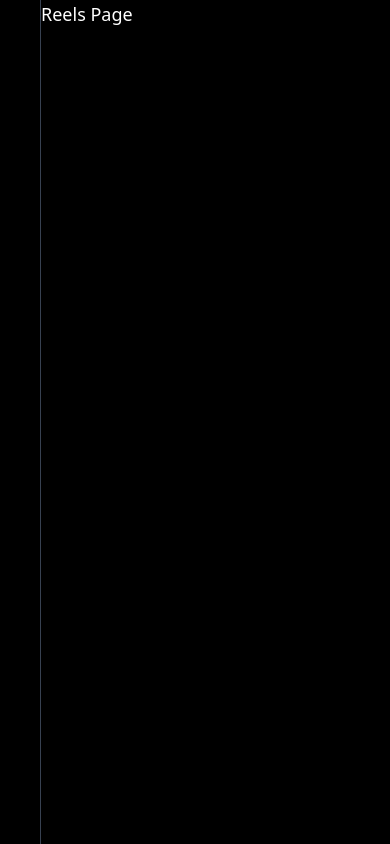
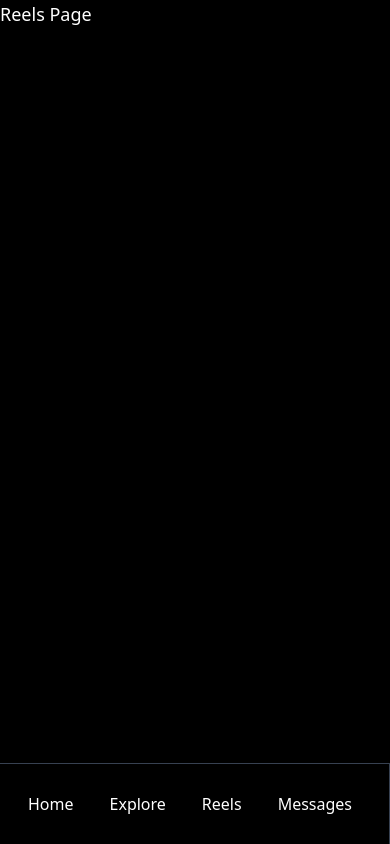
Before and after one commit to talhashah-dev/instagram-clone, a Next.js app: page /reels in a window 390 px wide. Built offline with nearby package versions, Linux system fonts and the light colour scheme.

Commit message:
responsive sidebar

```diff
--- a/src/components/Navbar.js
+++ b/src/components/Navbar.js
@@ -8,66 +8,81 @@ const Navbar = () => {
       id: 1,
       title: "Home",
       path: "/",
+      mobileHide: false,
     },
     {
       id: 3,
       title: "Explore",
       path: "/explore",
+      mobileHide: false,
     },
     {
       id: 4,
       title: "Reels",
       path: "/reels",
+      mobileHide: false,
     },
     {
       id: 5,
       title: "Messages",
       path: "/messages",
+      mobileHide: true,
     },
     {
       id: 7,
       title: "Profile",
       path: "/profile",
-    }
+    },
   ];
 
   const actionBtns = [
     {
       id: 1,
       title: "Create",
-      act: () => alert("create function")
+      act: () => alert("create function"),
+      mobileHide: false,
     },
     {
       id: 2,
       title: "Search",
-      act: () => alert("search function")
+      act: () => alert("search function"),
+      mobileHide: true,
     },
     {
       id: 3,
       title: "Menu",
-      act: () => alert("menu modal")
-    }
+      act: () => alert("menu modal"),
+      mobileHide: true,
+    },
   ];
+
+
   return (
-    <nav className="">
-      <ul className="flex flex-col gap-5 justify-between h-full">
+    <nav className="max-sm:overflow-x-hidden">
+      <ul className="flex flex-col max-sm:flex-row gap-5 justify-between h-full">
         {links.map((v) => {
           return (
             <li
               key={v.id}
-              className="text-white p-2 rounded-md hover:bg-[#212121] flex items-center gap-3"
+              className="text-white p-2 rounded-md hover:bg-[#212121]"
             >
-              <Link href={v.path} className="h-full w-full max-xl:hidden" >
+              <Link href={v.path} className="h-full w-full">
                 {v.title}
               </Link>
             </li>
           );
         })}
-        {actionBtns.map(v => {
-        return (
-          <button key={v.id} className="text-white p-2 rounded-md hover:bg-[#212121] max-xl:hidden text-left" onClick={v.act}>{v.title}</button>
-        )
-      })}
+        {actionBtns.map((v) => {
+          return (
+            <button
+              key={v.id}
+              className="text-white p-2 rounded-md hover:bg-[#212121] text-left max-sm:hidden"
+              onClick={v.act}
+            >
+              {v.title}
+            </button>
+          );
+        })}
       </ul>
     </nav>
   );
--- a/src/components/Sidebar.js
+++ b/src/components/Sidebar.js
@@ -5,8 +5,8 @@ import Image from "next/image";
 
 const Sidebar = () => {
   return (
-    <div className="bg-black w-[18%] h-screen px-5 py-5 flex flex-col gap-5 border-r-gray-700 border-r-[1px] max-xl:w-[10%] relative">
-      <Link className="text-white text-4xl p-2 heading max-lg:hidden" href={"/"}>
+    <div className="bg-black w-[18%] h-screen px-5 py-5 flex flex-col gap-5 border-gray-700 border-r-[1px] max-sm:border-t-[1px] max-xl:w-[10%] relative max-sm:w-screen max-sm:h-auto max-sm:flex-row max-sm:justify-evenly">
+      <Link className="text-white text-4xl p-2 heading max-sm:hidden" href={"/"}>
         Instagram
       </Link>
       <Navbar />
--- a/src/pages/explore.jsx
+++ b/src/pages/explore.jsx
@@ -3,9 +3,9 @@ import React from "react";
 
 const explore = () => {
   return (
-    <div className="bg-black w-full flex">
+    <div className="bg-black flex max-sm:flex-col-reverse max-sm:h-screen">
       <Sidebar />
-      <h1 className="text-white text-zlg">Explore Page</h1>
+      <h1 className="text-white text-lg max-sm:h-screen">Explore Page</h1>
     </div>
   );
 };
--- a/src/pages/index.jsx
+++ b/src/pages/index.jsx
@@ -3,9 +3,9 @@ import Head from 'next/head';
 
 export default function Home() {
   return (
-      <div className="bg-black flex">
+      <div className="bg-black flex max-sm:flex-col-reverse max-sm:h-screen">
         <Sidebar />
-        <h1 className="text-white text-lg">Home Page</h1>
+        <h1 className="text-white text-lg max-sm:h-screen">Home Page</h1>
       </div>
   );
 }
--- a/src/pages/messages.jsx
+++ b/src/pages/messages.jsx
@@ -3,9 +3,9 @@ import React from "react";
 
 const messages = () => {
   return (
-    <div className="bg-black w-full flex">
+    <div className="bg-black flex max-sm:flex-col-reverse max-sm:h-screen">
     <Sidebar />
-    <h1 className="text-white text-lg">Messages Page</h1>
+    <h1 className="text-white text-lg max-sm:h-screen">Messages Page</h1>
   </div>
   );
 };
--- a/src/pages/profile.jsx
+++ b/src/pages/profile.jsx
@@ -3,9 +3,9 @@ import React from "react";
 
 const profile = () => {
   return (
-    <div className="bg-black w-full flex">
+    <div className="bg-black flex max-sm:flex-col-reverse max-sm:h-screen">
       <Sidebar />
-      <h1 className="text-white text-lg">Profile Page</h1>
+      <h1 className="text-white text-lg max-sm:h-screen">Profile Page</h1>
     </div>
   );
 };
--- a/src/pages/reels.jsx
+++ b/src/pages/reels.jsx
@@ -3,9 +3,9 @@ import React from "react";
 
 const reels = () => {
   return (
-    <div className="bg-black w-full flex">
+    <div className="bg-black flex max-sm:flex-col-reverse max-sm:h-screen">
       <Sidebar />
-      <h1 className="text-white text-lg">Reels Page</h1>
+      <h1 className="text-white text-lg max-sm:h-screen">Reels Page</h1>
     </div>
   );
 };
```
